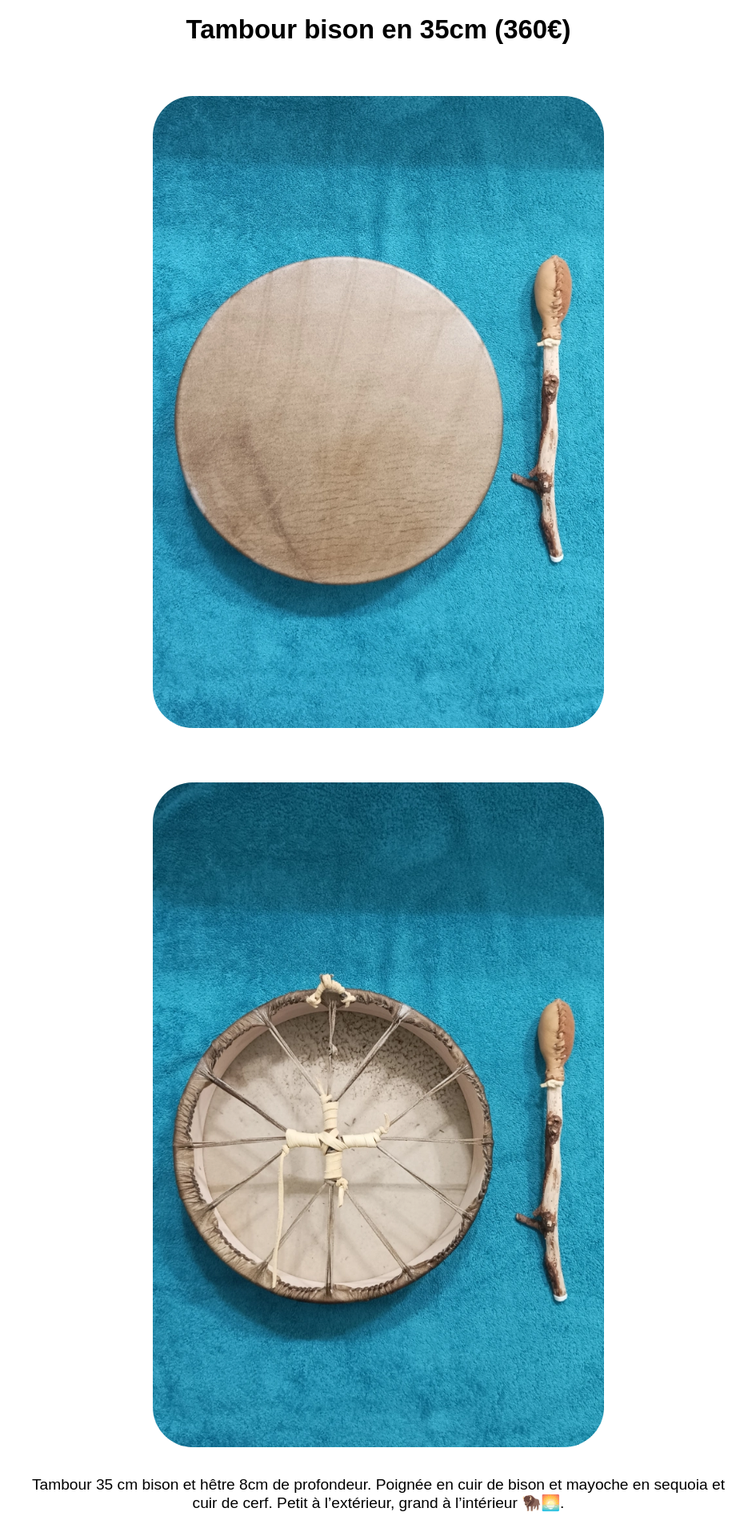
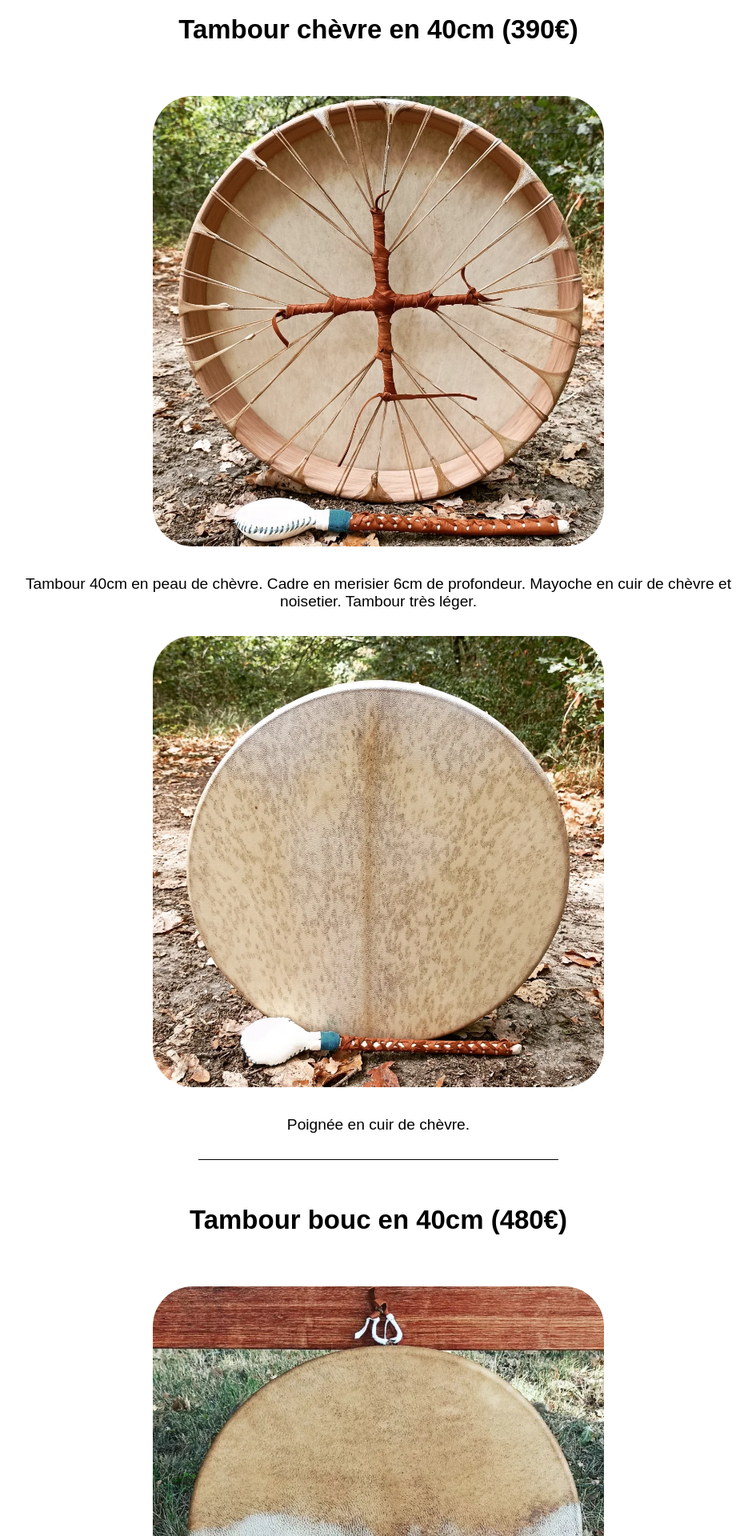
Before and after one commit to AD-Cryptokalm/elevationchamanique, a React (Create React App) app: page /tambours_chamanique_et_hochets in a window 1280 px wide. Shown: the part 5840-7760 px from the top of the page at 80% size, without its empty margins (167-1112 px from the left). Built offline with nearby package versions, Linux system fonts and the light colour scheme; a web font is replaced by a local one.

Commit message:
modif instrument

```diff
--- a/src/components/Instrument.js
+++ b/src/components/Instrument.js
@@ -5,8 +5,6 @@ import imgHochet2 from "../images/hochetImg2.webp";
 import imgHochet3 from "../images/hochetImg3.webp";
 import imgTambour2 from "../images/tambourImg2.webp";
 import imgTambour3 from "../images/tambourImg3.webp";
-import imgTambour4 from "../images/tambourImg4.webp";
-import imgTambour5 from "../images/tambourImg5.webp";
 import imgTambour6 from "../images/tambourImg6.webp";
 import imgTambour7 from "../images/tambourImg7.webp";
 import imgTambour8 from "../images/imgTamb.webp";
@@ -77,15 +75,6 @@ function Instrument() {
         en noisetier et cuir de cerf. Coriace !🦌
       </p>
       <div className="separation"></div>
-      <h3>Tambour bison en 35cm (360€)</h3>
-      <img src={imgTambour4} alt="tambour chamanique" id="img8" />
-      <img src={imgTambour5} alt="tambour chamanique" id="img9" />
-      <p className="description">
-        Tambour 35 cm bison et hêtre 8cm de profondeur. Poignée en cuir de bison
-        et mayoche en sequoia et cuir de cerf. Petit à l’extérieur, grand à
-        l’intérieur 🦬🌅.
-      </p>
-      <div className="separation"></div>
       <h3>Tambour chèvre en 40cm (390€)</h3>
       <img src={imgTambour6} alt="tambour chamanique" id="img10" />
       <p className="description">
```
Also changed, not shown: src/images/tambourImg4.webp (deleted), src/images/tambourImg5.webp (deleted).
